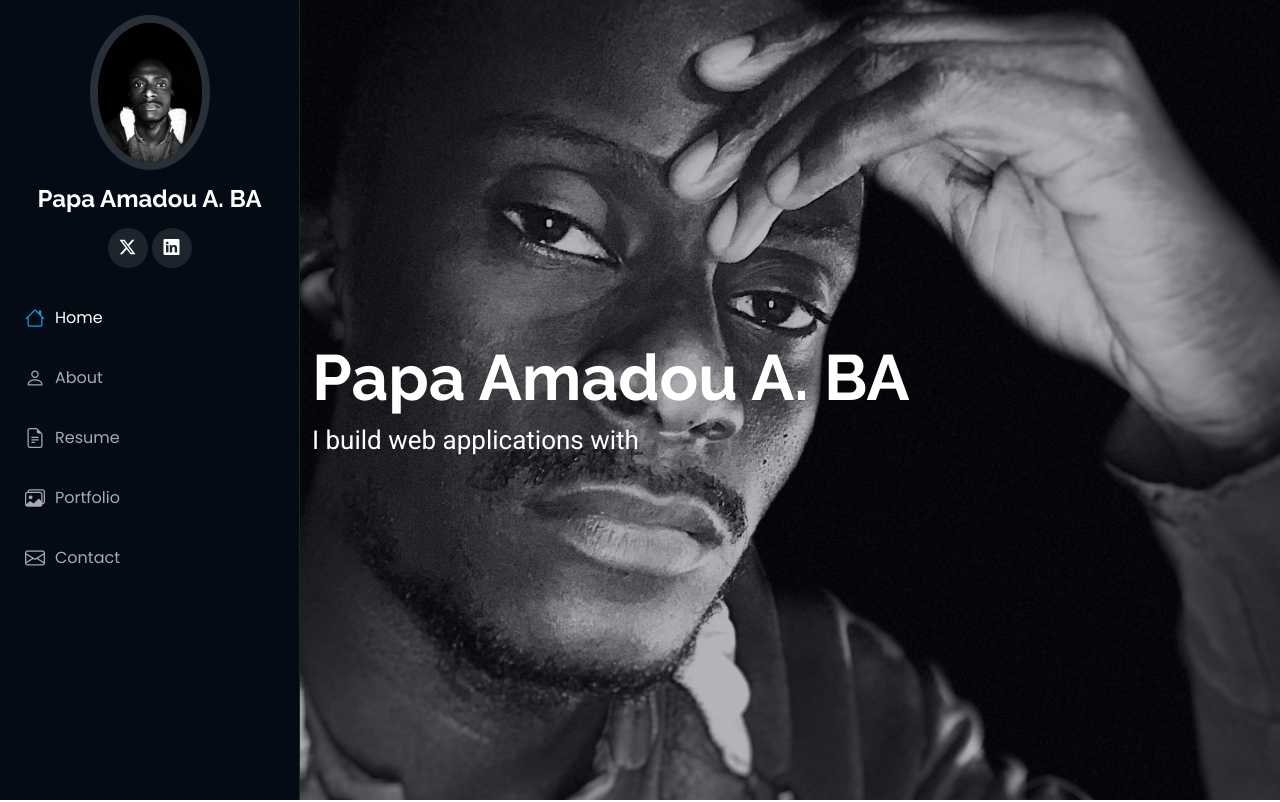
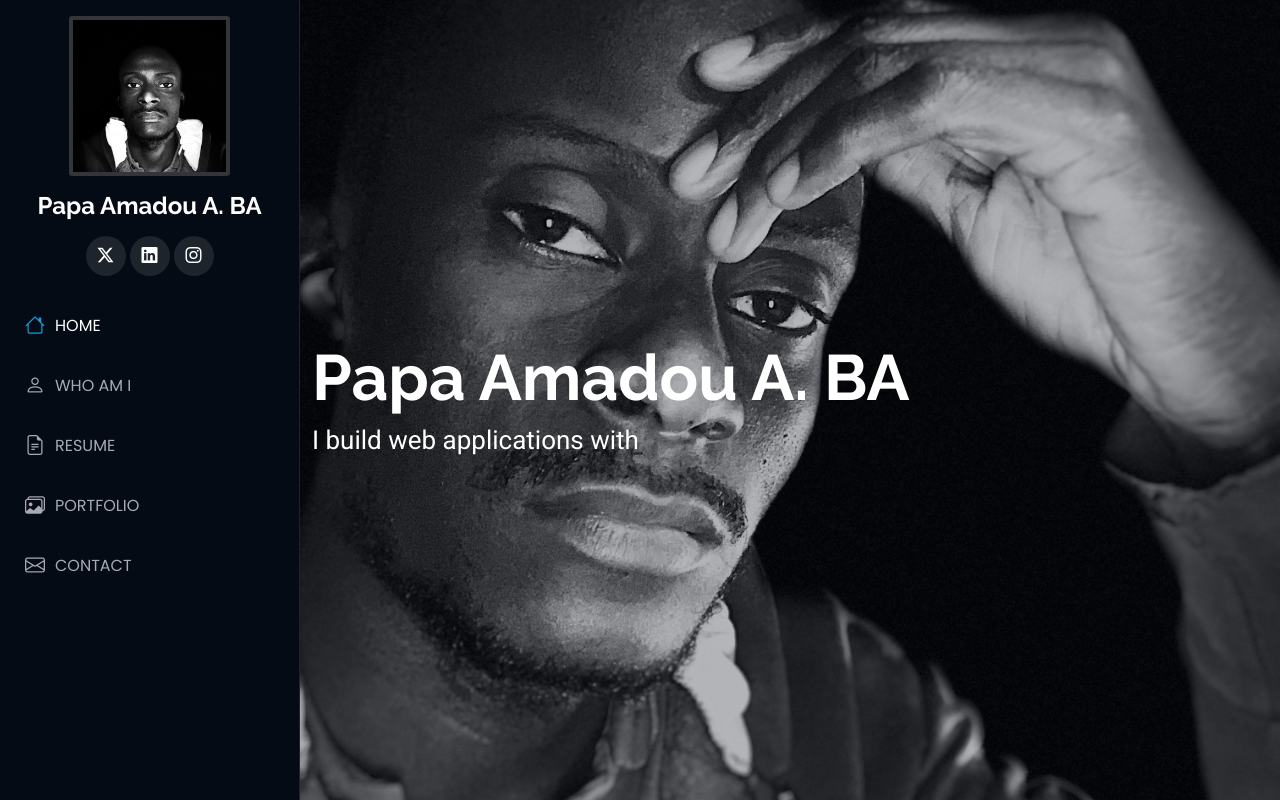
Before and after one commit to webamadou/webamadoujs, a Vue app: page / in a window 1280 px wide. Shown: the top 802 px of the page. Built offline with nearby package versions, Linux system fonts and the light colour scheme.

Commit message:
Some design changes

```diff
--- a/public/assets/css/main.css
+++ b/public/assets/css/main.css
@@ -161,6 +161,13 @@ h6 {
   border-right: 1px solid color-mix(in srgb, var(--default-color), transparent 90%);
 }
 
+.profile-img {
+  width: 60%;
+  height: 160px;
+  margin: 1rem auto;
+  border: 4px solid #333538;
+  border-radius: 2%;
+}
 .header .profile-img img {
   margin: 15px auto;
   display: block;
--- a/src/App.vue
+++ b/src/App.vue
@@ -3,8 +3,11 @@
     <header id="header" class="header dark-background d-flex flex-column">
     <i class="header-toggle d-xl-none bi bi-list"></i>
 
-    <div class="profile-img">
-      <img src="assets/img/my-profile-img.jpeg" alt="" class="img-fluid rounded-circle">
+    <div class="profile-img"
+      style="background: url('assets/img/my-profile-img.jpeg');
+                background-repeat: no-repeat;
+                background-position: center;
+                background-size: cover;">
     </div>
 
     <a href="index.html" class="logo d-flex align-items-center justify-content-center">
@@ -14,19 +17,19 @@
     </a>
 
     <div class="social-links text-center">
-      <a href="https://x.com/webamadou" class="twitter"><i class="bi bi-twitter-x"></i></a>
       <!-- <a href="#" class="facebook"><i class="bi bi-facebook"></i></a> -->
-      <!-- <a href="#" class="instagram"><i class="bi bi-instagram"></i></a>
-      <a href="#" class="google-plus"><i class="bi bi-skype"></i></a> -->
-      <a href="https://linkedin.com/in/webamadou" class="linkedin"><i class="bi bi-linkedin"></i></a>
+      <!-- <a href="#" class="google-plus"><i class="bi bi-skype"></i></a> -->
+      <a href="https://x.com/webamadou" class="twitter" target="_blank"><i class="bi bi-twitter-x"></i></a>
+      <a href="https://linkedin.com/in/webamadou" class="linkedin" target="_blank"><i class="bi bi-linkedin"></i></a>
+      <a href="https://instagram.com/webamadou" class="instagram" target="_blank"><i class="bi bi-instagram"></i></a>
     </div>
 
     <nav id="navmenu" class="navmenu">
       <ul>
-        <li><a href="#hero" class="active"><i class="bi bi-house navicon"></i>Home</a></li>
-        <li><a href="#about"><i class="bi bi-person navicon"></i> About</a></li>
-        <li><a href="#resume"><i class="bi bi-file-earmark-text navicon"></i> Resume</a></li>
-        <li><a href="#portfolio"><i class="bi bi-images navicon"></i> Portfolio</a></li>
+        <li><a href="#hero" class="active"><i class="bi bi-house navicon"></i>HOME</a></li>
+        <li><a href="#about"><i class="bi bi-person navicon"></i>WHO AM I</a></li>
+        <li><a href="#resume"><i class="bi bi-file-earmark-text navicon"></i>RESUME</a></li>
+        <li><a href="#portfolio"><i class="bi bi-images navicon"></i> PORTFOLIO</a></li>
         <!-- <li><a href="#services"><i class="bi bi-hdd-stack navicon"></i> Services</a></li>
         <li class="dropdown"><a href="#"><i class="bi bi-menu-button navicon"></i> <span>Dropdown</span> <i class="bi bi-chevron-down toggle-dropdown"></i></a>
           <ul>
@@ -45,7 +48,7 @@
             <li><a href="#">Dropdown 4</a></li>
           </ul>
         </li> -->
-        <li><a href="#contact"><i class="bi bi-envelope navicon"></i> Contact</a></li>
+        <li><a href="#contact"><i class="bi bi-envelope navicon"></i> CONTACT</a></li>
       </ul>
     </nav>
   </header>
@@ -218,7 +221,7 @@
             </div>
           </div><!-- End Info Item -->
 
-          <iframe src="https://www.google.com/maps/embed?pb=!1m14!1m8!1m3!1d48389.78314118045!2d-74.006138!3d40.710059!3m2!1i1024!2i768!4f13.1!3m3!1m2!1s0x89c25a22a3bda30d%3A0xb89d1fe6bc499443!2sDowntown%20Conference%20Center!5e0!3m2!1sen!2sus!4v1676961268712!5m2!1sen!2sus" frameborder="0" style="border:0; width: 100%; height: 270px;" allowfullscreen="" loading="lazy" referrerpolicy="no-referrer-when-downgrade"></iframe>
+          <iframe src="https://www.google.com/maps/embed?pb=!1m14!1m12!1m3!1d978.6892855618461!2d-17.49354638004789!3d14.733389164543492!2m3!1f0!2f0!3f0!3m2!1i1024!2i768!4f13.1!5e0!3m2!1sen!2ssn!4v1735237318278!5m2!1sen!2ssn" frameborder="0" style="border:0; width: 100%; height: 270px;" allowfullscreen="" loading="lazy" referrerpolicy="no-referrer-when-downgrade"></iframe>
         </div>
       </div>
       <!-- End Contact Form -->
```
